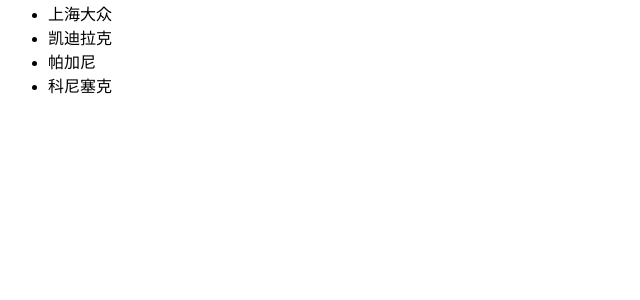
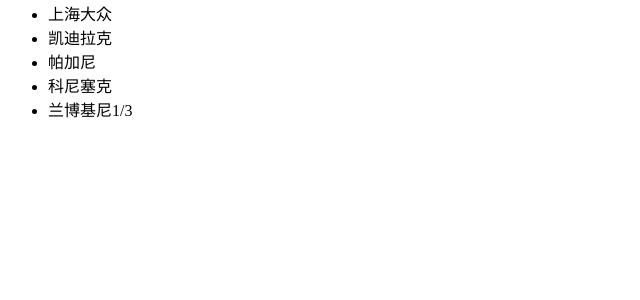
Before and after one commit to liuxiaofei1071/shop, a Django app: template templates/car.html in a window 1280 px wide. Shown: the part 159-459 px from the top of the page, without its empty margins (0-640 px from the left). Run offline with Django 3.2, Linux system fonts and the light colour scheme; the template is opened without the code that fills it, so the values that code supplies are empty.

Commit message:
兰博基尼1/3

```diff
--- a/templates/car.html
+++ b/templates/car.html
@@ -16,6 +16,7 @@
     <li>凯迪拉克</li>
     <li>帕加尼</li>
     <li>科尼塞克</li>
+    <li>兰博基尼1/3</li>
 </ul>
 </body>
 </html>
```
